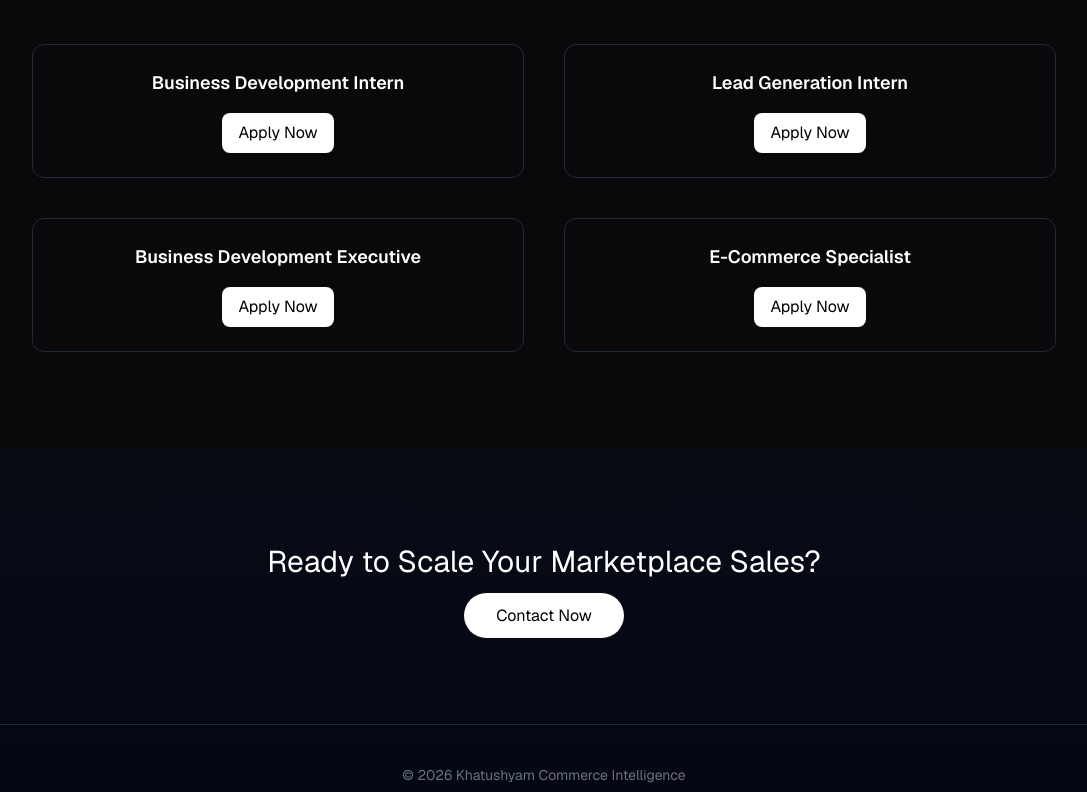
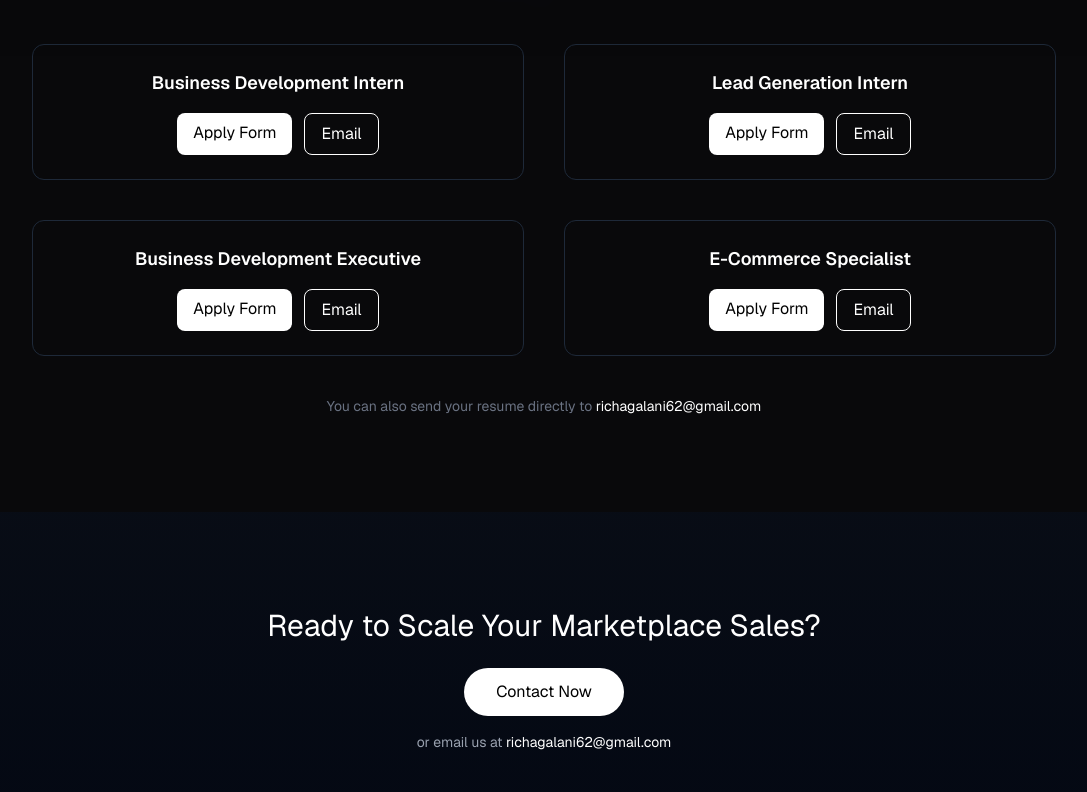
Before and after one commit to richagalani62-max/khatushyam-website, a Next.js app: page / in a window 1280 px wide. Shown: the part 1708-2500 px from the top of the page, without its empty margins (96-1183 px from the left). Built offline with nearby package versions, Linux system fonts and the light colour scheme.

Commit message:
Update page.tsx
done

```diff
--- a/app/page.tsx
+++ b/app/page.tsx
@@ -140,37 +140,61 @@
 
         <h4 className="text-lg font-semibold mb-4">{role}</h4>
 
+        <div className="flex gap-3 justify-center">
+
+          {/* GOOGLE FORM */}
           <a
             href="https://docs.google.com/forms/d/e/1FAIpQLSeTwE9DUyrUbVuaoDCihX3uFOP0ApYoLt2zBGTRFlPkDt7R8w/viewform"
             target="_blank"
-                className="bg-white text-black px-4 py-2 rounded-lg inline-block"
+            rel="noopener noreferrer"
+            className="bg-white text-black px-4 py-2 rounded-lg"
           >
-                Apply Now
+            Apply Form
           </a>
+
+          {/* EMAIL APPLY */}
+          <a
+            href={`mailto:richagalani62@gmail.com?subject=Application for ${role}&body=Hi, I am applying for ${role}. Please find my resume attached.`}
+            className="border border-white px-4 py-2 rounded-lg"
+          >
+            Email
+          </a>
+
+        </div>
 
       </div>
     ))}
 
   </div>
 
+  {/* EXTRA NOTE */}
+  <p className="text-gray-500 text-sm mt-10">
+    You can also send your resume directly to <span className="text-white">richagalani62@gmail.com</span>
+  </p>
+
 </section>
-
-      {/* ================= CONTACT ================= */}
       <section id="contact" className="py-24 text-center">
 
   <h3 className="text-3xl mb-6">
     Ready to Scale Your Marketplace Sales?
   </h3>
 
+  <div className="flex flex-col items-center gap-4">
+
     <a
-          href="mailto:richagalani62@gmail.com"
-          className="bg-white text-black px-8 py-3 rounded-full"
+      href="mailto:richagalani62@gmail.com?subject=Business Inquiry - KCI"
+      className="bg-white text-black px-8 py-3 rounded-full hover:scale-105 transition"
     >
       Contact Now
     </a>
 
+    <p className="text-gray-400 text-sm">
+      or email us at <span className="text-white">richagalani62@gmail.com</span>
+    </p>
+
+  </div>
+
 </section>
-
       {/* ================= FOOTER ================= */}
       <footer className="text-center py-10 text-gray-500 text-sm border-t border-gray-800">
         © {new Date().getFullYear()} Khatushyam Commerce Intelligence
```
Lines whose indentation alone changed are shown as unchanged.
